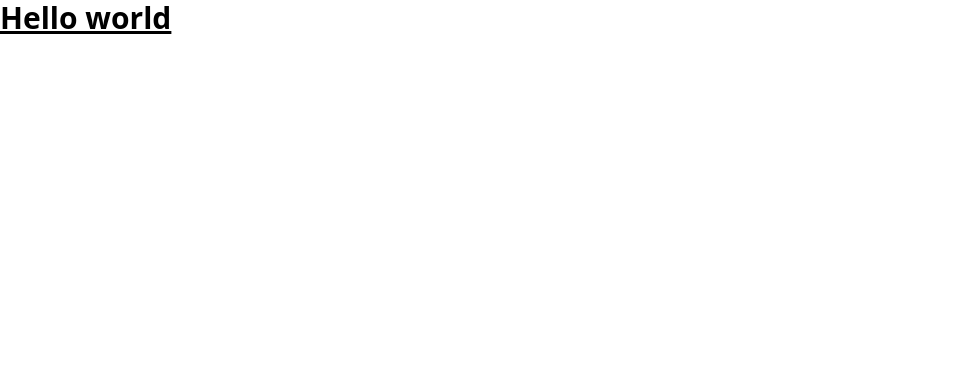
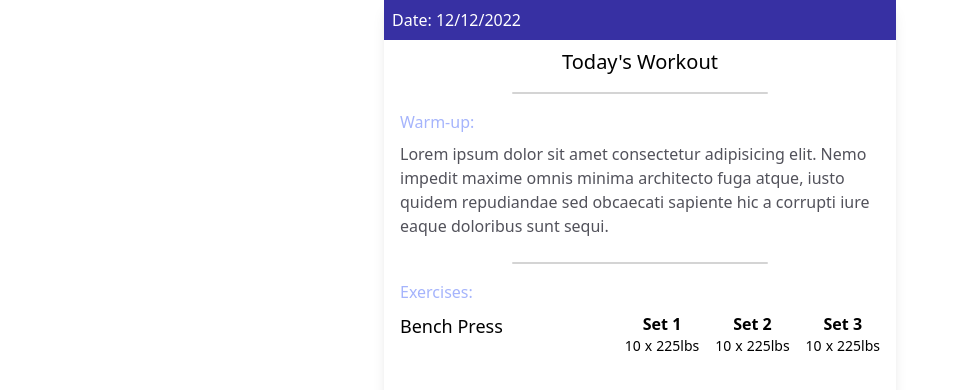
Before and after one commit to cmdcjones/clientfocusv2, a React (Vite) app in the folder client/: page / in a window 1280 px wide. Shown: the top 390 px of the page, without its empty margins (0-959 px from the left). Built offline with nearby package versions, Linux system fonts and the light colour scheme.

Commit message:
add styles and populate page

```diff
--- a/client/src/App.jsx
+++ b/client/src/App.jsx
@@ -2,8 +2,63 @@ import "./App.css";
 
 export default function App() {
   return (
-    <>
-      <p className="text-3xl font-bold underline">Hello world</p>
-    </>
+    <div className="max-w-lg max-h-lg min-h-screen mx-auto bg-white rounded-md shadow-lg">
+      <div className="max-w-lg mx-auto bg-indigo-800 p-2">
+        <p className="text-md font-medium text-white">Date: 12/12/2022</p>
+      </div>
+      <div className="min-h-10 p-2">
+        <p className="text-black font-medium text-xl text-center">
+          Today's Workout
+        </p>
+      </div>
+      <div
+        id="divider"
+        className="max-w-64 border-b-neutral-300 border-b-2 mx-auto mt-2  rounded-md"
+      ></div>
+      <div className="min-h-300 p-4">
+        <p className="text-indigo-300 font-medium text-md mb-2">Warm-up:</p>
+        <p className="text-zinc-600 font-medium text-md">
+          Lorem ipsum dolor sit amet consectetur adipisicing elit. Nemo impedit
+          maxime omnis minima architecto fuga atque, iusto quidem repudiandae
+          sed obcaecati sapiente hic a corrupti iure eaque doloribus sunt sequi.
+        </p>
+      </div>
+      <div
+        id="divider"
+        className="max-w-64 border-b-neutral-300 border-b-2 mx-auto mt-2  rounded-md"
+      ></div>
+      <div className="min-h-300 p-4">
+        <p className="text-indigo-300 font-medium text-md mb-2">Exercises:</p>
+        <div className="flex min-w-64 gap-4 justify-center flex-wrap border- md:flex-nowrap">
+          <h1 className="font-medium text-lg grow w-full text-center md:w-fit md:text-start">
+            Bench Press
+          </h1>
+          <div className="flex flex-col items-center">
+            <p className="font-bold">Set 1</p>
+            <div className="flex gap-1 text-sm">
+              <p>10</p>
+              <span>x</span>
+              <p>225lbs</p>
+            </div>
+          </div>
+          <div className="flex flex-col items-center">
+            <p className="font-bold">Set 2</p>
+            <div className="flex gap-1 text-sm">
+              <p>10</p>
+              <span>x</span>
+              <p>225lbs</p>
+            </div>
+          </div>
+          <div className="flex flex-col items-center">
+            <p className="font-bold">Set 3</p>
+            <div className="flex gap-1 text-sm">
+              <p>10</p>
+              <span>x</span>
+              <p>225lbs</p>
+            </div>
+          </div>
+        </div>
+      </div>
+    </div>
   );
 }
```
